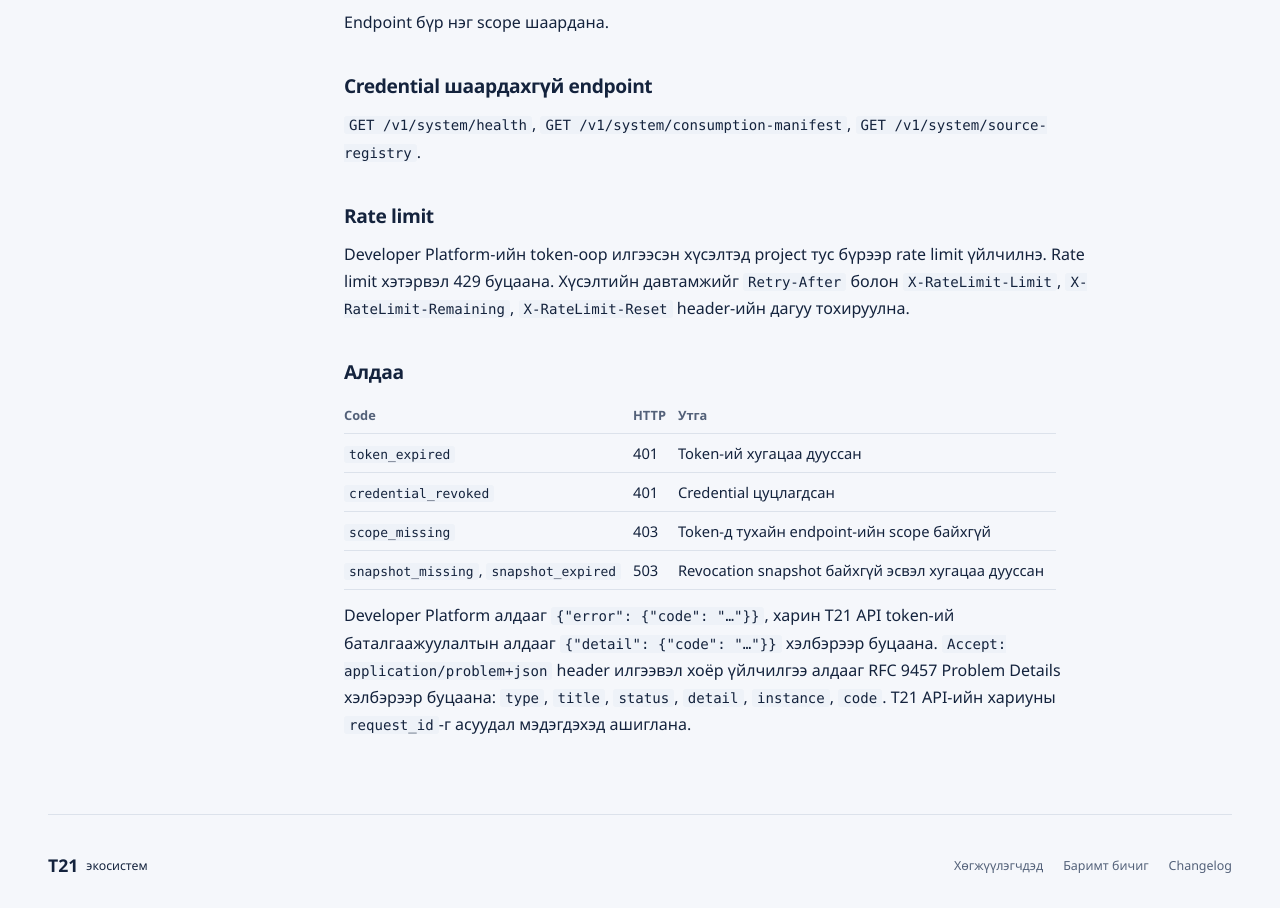
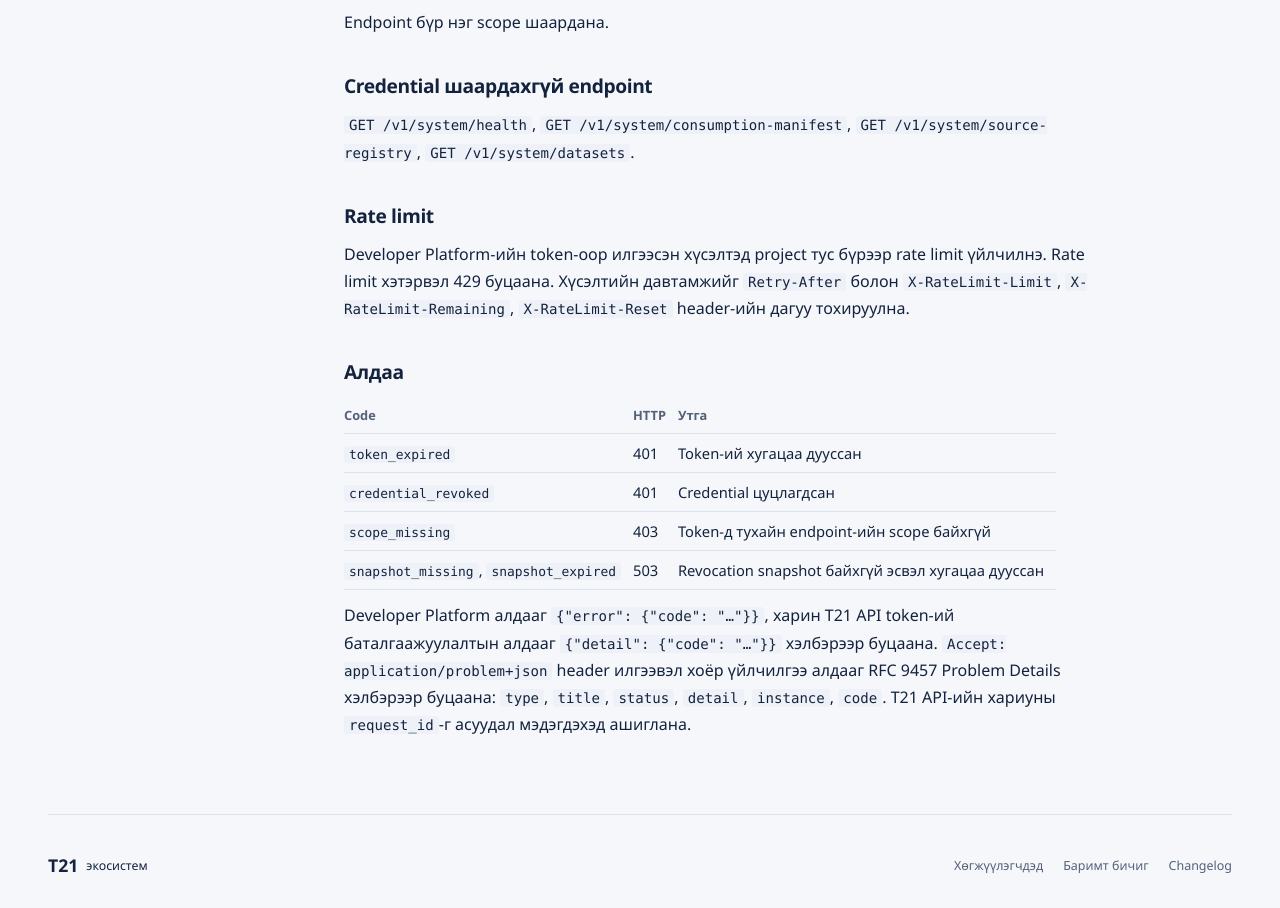
Before and after one commit to bilguuntulga66llc-oss/t21-ecosystem, a plain HTML site: page docs/access/index.html in a window 1280 px wide. Shown: the part 872-1780 px from the top of the page. Drawn offline with Linux system fonts and the light colour scheme.

Commit message:
Release 0.24.0
Built from t21-ecosystem-hub@92bc5a3a3fe08e137d7c1eb6bd927090a4b83b6b
with the production build options.

```diff
--- a/docs/access/index.html
+++ b/docs/access/index.html
@@ -20,7 +20,7 @@
 </tbody></table>
 <p>Endpoint бүр нэг scope шаардана.</p>
 <h2>Credential шаардахгүй endpoint</h2>
-<p><code>GET /v1/system/health</code>, <code>GET /v1/system/consumption-manifest</code>, <code>GET /v1/system/source-registry</code>.</p>
+<p><code>GET /v1/system/health</code>, <code>GET /v1/system/consumption-manifest</code>, <code>GET /v1/system/source-registry</code>, <code>GET /v1/system/datasets</code>.</p>
 <h2>Rate limit</h2>
 <p>Developer Platform-ийн token-оор илгээсэн хүсэлтэд project тус бүрээр rate limit үйлчилнэ. Rate limit хэтэрвэл 429 буцаана. Хүсэлтийн давтамжийг <code>Retry-After</code> болон <code>X-RateLimit-Limit</code>, <code>X-RateLimit-Remaining</code>, <code>X-RateLimit-Reset</code> header-ийн дагуу тохируулна.</p>
 <h2>Алдаа</h2>
```
Also changed, not shown: docs/search.json (+1 -1 lines).
